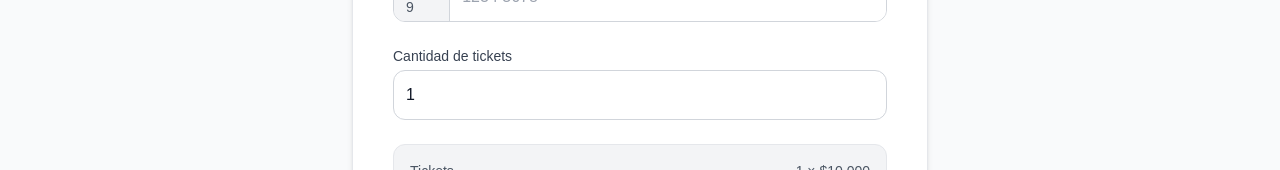
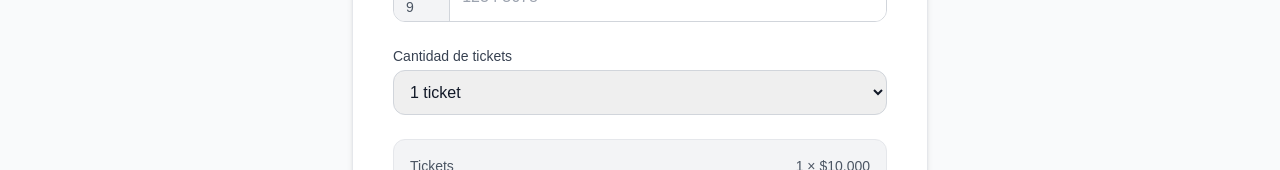
Before and after one commit to conyapa26/Yapa-frontend, a Next.js app: page /comprar in a window 1280 px wide. Shown: the part 751-921 px from the top of the page. Built offline with nearby package versions, Linux system fonts and the light colour scheme.

Commit message:
Add files via upload

```diff
--- a/app/components/TicketForm.tsx
+++ b/app/components/TicketForm.tsx
@@ -193,23 +193,18 @@ export const TicketForm = () => {
               <label className="block text-sm font-medium mb-1 text-gray-700">
                 Cantidad de tickets
               </label>
-              <input
-                type="number"
+              <select
                 name="tickets"
-                min={1}
-                max={10}
-                step={1}
                 value={tickets}
-                onChange={(e) => {
-                  const value = Number(e.target.value);
-                  if (Number.isNaN(value)) {
-                    setTickets(1);
-                  } else {
-                    setTickets(Math.max(1, Math.min(10, Math.floor(value))));
-                  }
-                }}
+                onChange={(e) => setTickets(Number(e.target.value))}
                 className="w-full p-3 rounded-xl border border-gray-300 text-gray-900 focus:ring-2 focus:ring-blue-500"
-              />
+              >
+                {[1, 2, 3, 4, 5].map((n) => (
+                  <option key={n} value={n}>
+                    {n} ticket{n > 1 && "s"}
+                  </option>
+                ))}
+              </select>
             </div>
 
             {/* Resumen */}
```
